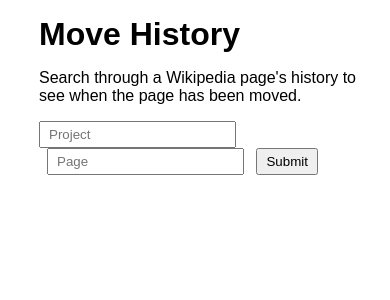
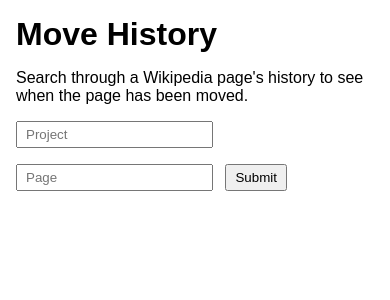
Before and after one commit to BrandonXLF/title-history, a Flask app: page / in a window 390 px wide. Shown: the top 300 px of the page. Run offline with Flask 3, Linux system fonts and the light colour scheme; parts of the project's set-up code (start-up, migrations or seed data) failed here and were passed over.

Commit message:
Improve responsiveness

```diff
--- a/src/static/base.css
+++ b/src/static/base.css
@@ -1,7 +1,6 @@
 body {
 	font-family: sans-serif;
-	max-width: 900px;
-	margin-left: min(100px, 10vw);
+	margin: 8px min(100px, 10vw);
 }
 
 a {
@@ -11,9 +10,15 @@
 body > *,
 main > *,
 article > * {
-	margin: 1rem 0;
+	margin: 1rem 0 0 0;
 }
 
 h1 > a {
 	color: black;
 }
+
+@media (max-width: 400px) {
+	body {
+		margin: 8px 1rem;
+	}
+}
--- a/src/static/form.css
+++ b/src/static/form.css
@@ -1,9 +1,14 @@
+form {
+	margin-top: 0;
+}
+
 input {
 	padding: 4px 8px;
+	margin: 1rem 8px 0 0;
 }
 
-input + input {
-	margin-left: 8px;
+input:last-child {
+	margin-right: 0;
 }
 
 article {
```
